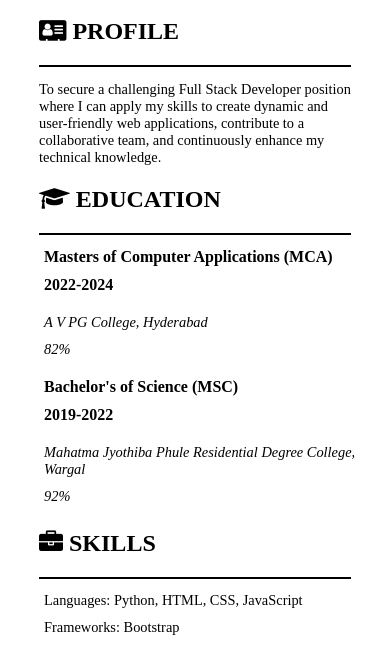
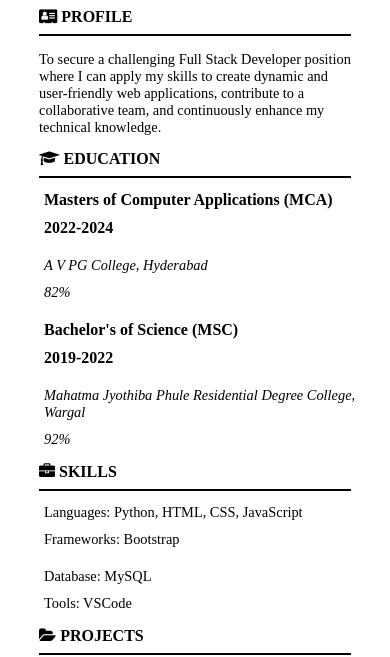
Before and after one commit to LIKHITHAKATLA/resume, a plain HTML site: page index.html in a window 390 px wide. Shown: the part 183-840 px from the top of the page. Drawn offline with Linux system fonts and the light colour scheme.

Commit message:
Add files via upload

```diff
--- a/index.html
+++ b/index.html
@@ -66,6 +66,10 @@
         .right {
             text-align: right;
         }
+        .subheadings{
+              font-size: 22px;
+              font-weight:bold;
+            }
         @media (max-width: 768px) {
             .heading {
                 font-size: 1.8rem;
@@ -88,6 +92,10 @@
             .right {
                 text-align: center;
             }
+            .subheadings{
+              font-size: 22px;
+
+            }
         }
         @media (max-width: 480px) {
             .heading {
@@ -101,6 +109,10 @@
             }
             .subdetails {
                 font-size: 0.9rem;
+            }
+            .subheadings{
+              font-size: 16px;
+
             }
         }
         :link {
@@ -123,10 +135,10 @@ a:visited,a:hover,a:active {
             <div><i class="fa fa-map-marker"></i> Siriclla</div>
             <div><i class="fa fa-linkedin-square"></i><a href="https://www.linkedin.com/in/katla-likhitha-675b2022b/" target="_blank">linkedin.com/in/katla-likhitha-675b2022b</a></div>
         </div>
-        <h2><i class="fa fa-address-card"></i> PROFILE</h2>
+        <div class="subheadings"><i class="fa fa-address-card"></i> PROFILE</div>
         <hr>
         <p class="font">To secure a challenging Full Stack Developer position where I can apply my skills to create dynamic and user-friendly web applications, contribute to a collaborative team, and continuously enhance my technical knowledge.</p>
-        <h2><i class="fa fa-graduation-cap"></i> EDUCATION</h2>
+        <div class="subheadings"><i class="fa fa-graduation-cap"></i> EDUCATION</div>
         <hr>
         <div class="table">
             <div class="row">
@@ -146,7 +158,7 @@ a:visited,a:hover,a:active {
                 <div class="cell subdetails font">92%</div>
             </div>
         </div>
-        <h2><i class="fa fa-briefcase"></i> SKILLS</h2>
+        <div class="subheadings"><i class="fa fa-briefcase"></i> SKILLS</div>
         <hr>
         <div class="table">
             <div class="row">
@@ -158,7 +170,7 @@ a:visited,a:hover,a:active {
                 <div class="cell font">Tools: VSCode</div>
             </div>
         </div>
-        <h2><i class="fa fa-folder-open"></i>&nbsp;PROJECTS</h2>
+        <div class="subheadings"><i class="fa fa-folder-open"></i>&nbsp;PROJECTS</div>
     <hr style="height:2px;border-width:0;color:gray;background-color:black">
     <p class="details">WORKPATH (Employment for Semi-Literates)</p>
     <p class="subdetails font">Frontend Web DevelopmentIntern by IBM COMPANY</p>
@@ -174,7 +186,7 @@ a:visited,a:hover,a:active {
         <li class="font">Enhanced exam accessibility and efficiency,reducing administrative workload and improving the overall user experience.</li>
         <li class="font">•Utilized technologies such as HTML, CSS, JavaScript, and MySQL.</li>
     </ul>
-    <h2><i class="fa fa-trophy"></i>&nbsp;ACHIEVEMENTS</h2>
+    <div class="subheadings"><i class="fa fa-trophy"></i>&nbsp;ACHIEVEMENTS</div>
     <hr style="height:2px;border-width:0;color:gray;background-color:black">
     <p class="details">Certified with PITCH NIGHT by IBM</p>
     <ul type="disc">
@@ -182,7 +194,7 @@ a:visited,a:hover,a:active {
             Development Internship Program.
         </li>
     </ul>
-    <h2><i class="fa fa-pencil"></i>&nbsp;DECLARATION</h2>
+    <div class="subheadings"><i class="fa fa-pencil"></i>&nbsp;DECLARATION</div>
     <hr style="height:2px;border-width:0;color:gray;background-color:black">
     <p class="font">I hereby declare that all the information provided in this resume is true and correct to the best of my knowledge and
         belief.I understand that any willful misstatement herein described may lead to my disqualification or dismissal if
```
